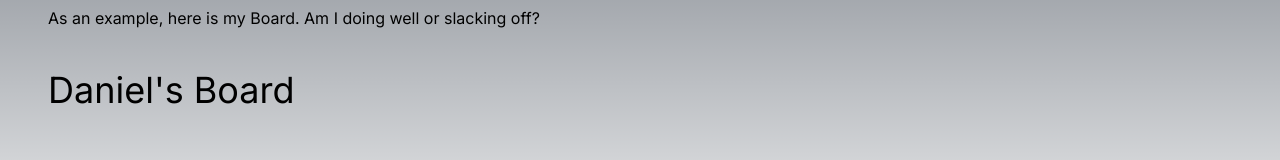
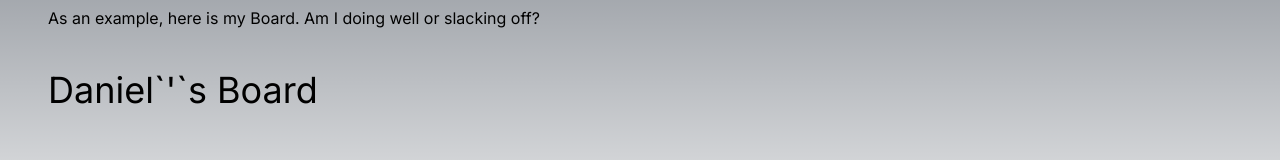
Before and after one commit to danielreedy21/chorgasbord-web, a Next.js app: page / in a window 1280 px wide. Shown: the part 478-638 px from the top of the page. Built offline with nearby package versions, Linux system fonts and the light colour scheme; no server answers.

Commit message:
fixed eslint error about apostrophe

```diff
--- a/src/app/page.tsx
+++ b/src/app/page.tsx
@@ -16,7 +16,7 @@ export default function Home() {
       </section>
       <p className="mx-12 mt-24">Hello, my name is Daniel and I am the creator of this application. Thank you for trying out Chorgasbord!</p>
       <p className="mx-12 mt-8">As an example, here is my Board. Am I doing well or slacking off?</p>
-      <h3 className="mt-10 mx-12 text-4xl">Daniel's Board</h3>
+      <h3 className="mt-10 mx-12 text-4xl">Daniel`&apos;`s Board</h3>
     </main>
   )
 }
```
